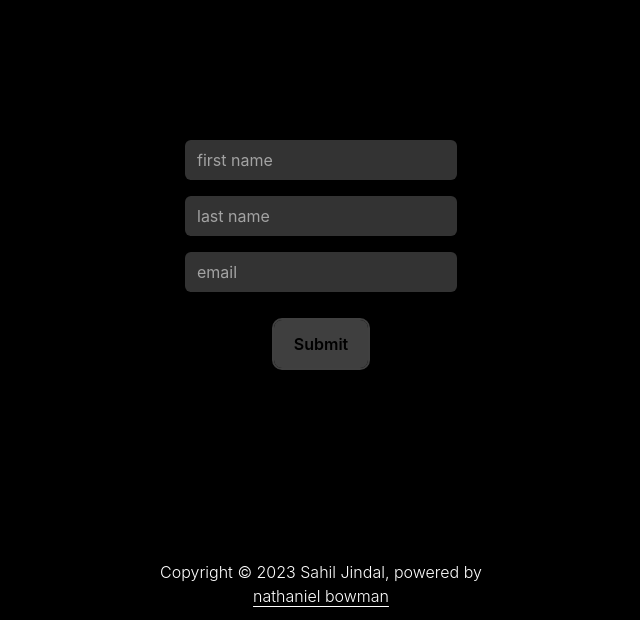
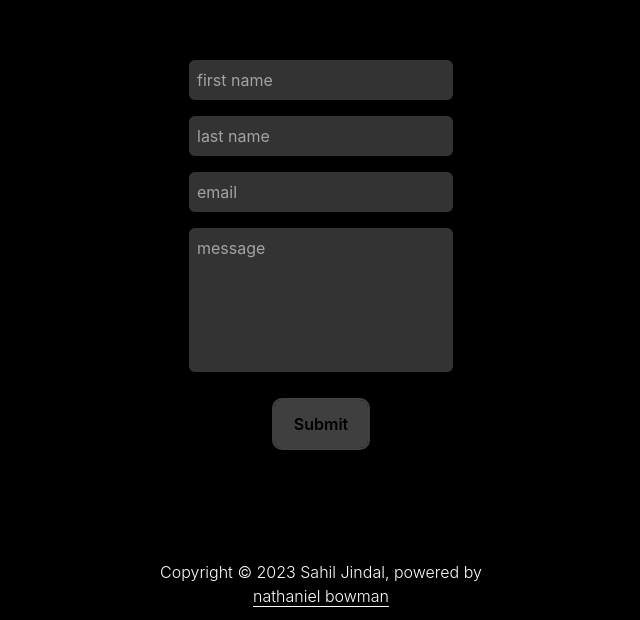
Before and after one commit to actuallyitsnathaniel/sahil-site-fe, a React (Vite) app: page / in a window 1280 px wide. Shown: the part 5792-6412 px from the top of the page, without its empty margins (319-959 px from the left). Built offline with nearby package versions, Linux system fonts and the light colour scheme; what tailwind-clip-path would draw is missing.

Commit message:
added message field

```diff
--- a/src/components/connect-form/index.jsx
+++ b/src/components/connect-form/index.jsx
@@ -5,10 +5,11 @@ export const ConnectForm = () => {
   const [firstName, setFirstName] = useState("");
   const [lastName, setLastName] = useState("");
   const [email, setEmail] = useState("");
+  const [message, setMessage] = useState("");
   const [submitted, setSubmitted] = useState(false);
 
   const inputStyle =
-    "flex mx-auto m-2 bg-opacity-20 rounded-md bg-white px-3 py-2 font-normal";
+    "flex mx-auto justify-between m-2 bg-opacity-20 rounded-md bg-white p-2 font-normal";
   const placeholderClasses =
     "placeholder:text-gray-400 placeholder:font-normal";
   const focusClasses = "focus-visible:outline-none focus:outline-white";
@@ -16,14 +17,14 @@ export const ConnectForm = () => {
   const HandleSubmit = (e) => {
     console.log("handleSubmit ran");
     e.preventDefault();
-    if (firstName != "" && lastName != "" && email != "") {
+    if (firstName != "" && lastName != "" && email != "" && message != "") {
       setSubmitted(true);
     }
   };
 
   const HandleDisabled = () => {
     if (!submitted) {
-      if (firstName != "" && lastName != "" && email != "") {
+      if (firstName != "" && lastName != "" && email != "" && message != "") {
         return false;
       }
     }
@@ -64,6 +65,15 @@ export const ConnectForm = () => {
               setEmail(e.target.value);
             }}
           />
+          <input
+            type="text"
+            id="message"
+            className={`${inputStyle} ${focusClasses} ${placeholderClasses} pb-28`}
+            placeholder="message"
+            onChange={(e) => {
+              setMessage(e.target.value);
+            }}
+          />
           <button
             type="submit"
             disabled={HandleDisabled()}
```
